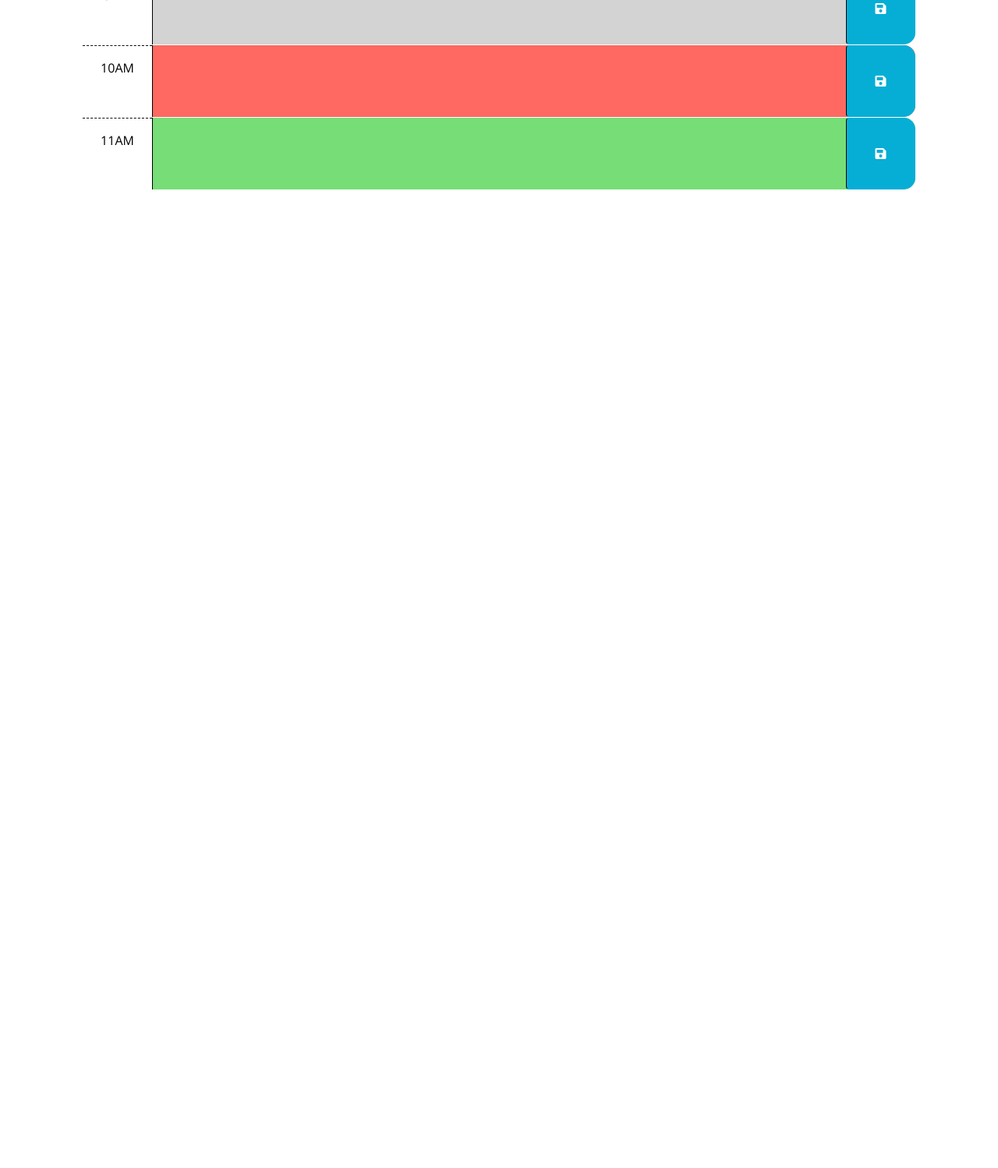
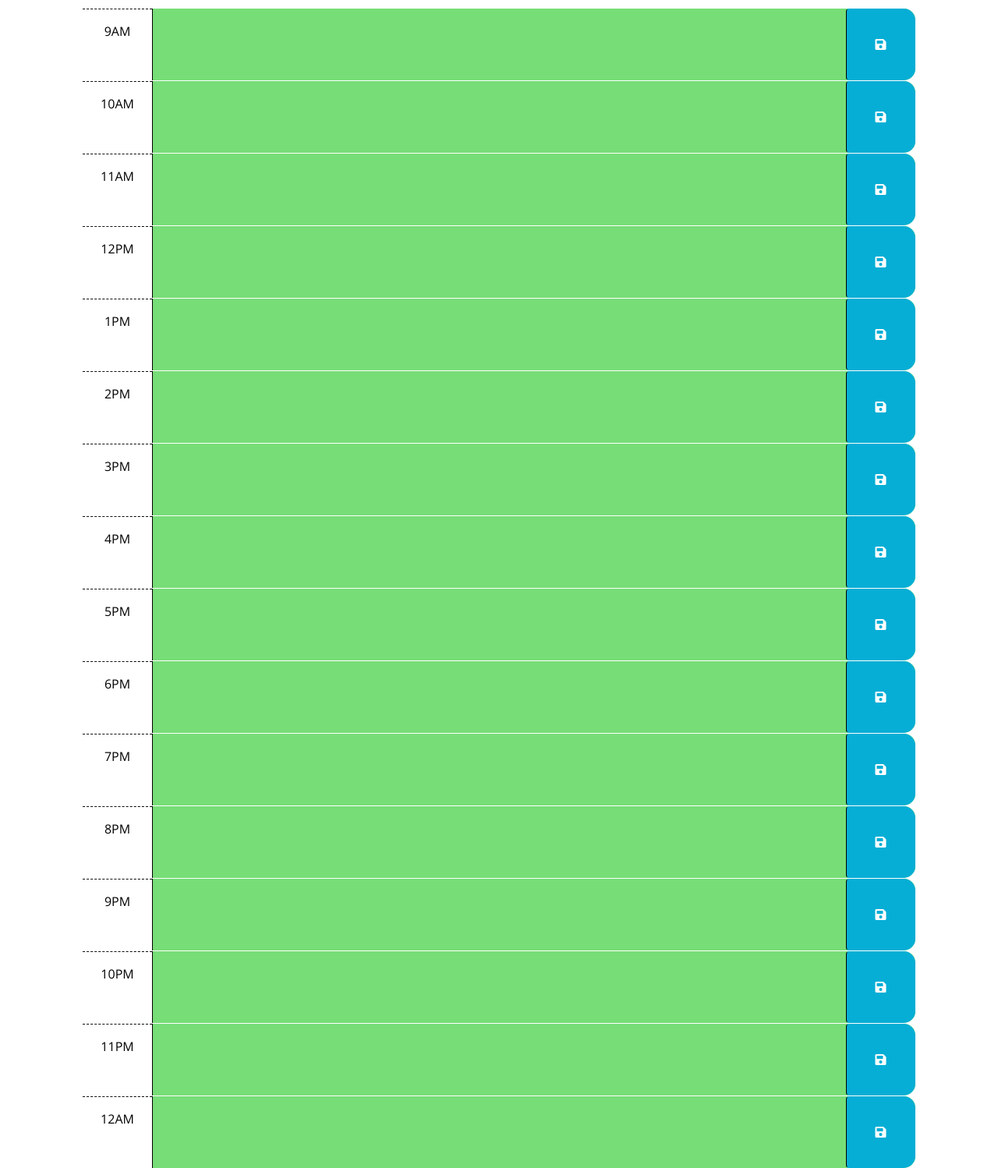
Before and after one commit to Sunderfire/work-day-planner-app, a plain HTML site: page index.html in a window 1280 px wide. Shown: the part 292-1790 px from the top of the page at 78% size. Before the commit the page ends 800 px from the top, so only its background shows below. Drawn offline with nearby package versions, Linux system fonts and the light colour scheme; files that its build step writes are made by us from their sources.

Commit message:
Altered HTML and JS code, day planner works as intended

```diff
--- a/assets/js/script.js
+++ b/assets/js/script.js
@@ -1,23 +1,33 @@
-// Wrap all code that interacts with the DOM in a call to jQuery to ensure that
-// the code isn't run until the browser has finished rendering all the elements
-// in the html.
 $(function () {
-    // TODO: Add a listener for click events on the save button. This code should
-    // use the id in the containing time-block as a key to save the user input in
-    // local storage. HINT: What does `this` reference in the click listener
-    // function? How can DOM traversal be used to get the "hour-x" id of the
-    // time-block containing the button that was clicked? How might the id be
-    // useful when saving the description in local storage?
-    //
-    // TODO: Add code to apply the past, present, or future class to each time
-    // block by comparing the id to the current hour. HINTS: How can the id
-    // attribute of each time-block be used to conditionally add or remove the
-    // past, present, and future classes? How can Day.js be used to get the
-    // current hour in 24-hour time?
-    //
-    // TODO: Add code to get any user input that was saved in localStorage and set
-    // the values of the corresponding textarea elements. HINT: How can the id
-    // attribute of each time-block be used to do this?
-    //
-    // TODO: Add code to display the current date in the header of the page.
-  });
+  // Save Button event listener
+  var saveButtonEl = $(".saveBtn");
+  saveButtonEl.on("click", function () {
+    var timeBlock = $(this).closest(".time-block").attr("id");
+    var userInput = $(this).siblings("textarea").val();
+    localStorage.setItem(timeBlock, userInput)
+  })
+
+  //Past, Present, Future class addition and removal
+  var currentTime = dayjs().hour()
+  $(".time-block").each(function () {
+    var timeId = $(this).attr("id");
+    if (parseInt(timeId) < currentTime) {
+      $(this).addClass("past").removeClass("present future");
+    } else if (parseInt(timeId) === currentTime) {
+      $(this).addClass("present").removeClass("past future");
+    } else {
+      $(this).addClass("future").removeClass("past present");
+    }
+  })
+
+  //Set time block text to saved user input
+  $(".time-block").each(function () {
+    var timeBlock = $(this).attr("id");
+    var userSavedInfo = localStorage.getItem(timeBlock);
+    $("textarea", this).val(userSavedInfo);
+  })
+
+  //Set current day in the header
+  var currentDay = dayjs().format("dddd, MMMM DD");
+  $("#currentDay").text(currentDay)
+});
--- a/index.html
+++ b/index.html
@@ -18,7 +18,7 @@
       href="https://fonts.googleapis.com/css?family=Open+Sans&display=swap"
       rel="stylesheet"
     />
-    <link rel="stylesheet" href="style.css" />
+    <link rel="stylesheet" href="./assets/css/style.css" />
     <title>Work Day Scheduler</title>
   </head>
 
@@ -29,18 +29,7 @@
       <p id="currentDay" class="lead"></p>
     </header>
     <div class="container-lg px-5">
-      <!-- Use class for "past", "present", and "future" to apply styles to the
-        time-block divs accordingly. The javascript will need to do this by
-        adding/removing these classes on each div by comparing the hour in the
-        id to the current hour. The html provided below is meant to be an example
-        demonstrating how the css provided can be leveraged to create the
-        desired layout and colors. The html below should be removed or updated
-        in the finished product. Remember to delete this comment once the
-        code is implemented.
-        -->
-
-      <!-- Example of a past time block. The "past" class adds a gray background color. -->
-      <div id="hour-9" class="row time-block past">
+      <div id=9 class="row time-block">
         <div class="col-2 col-md-1 hour text-center py-3">9AM</div>
         <textarea class="col-8 col-md-10 description" rows="3"> </textarea>
         <button class="btn saveBtn col-2 col-md-1" aria-label="save">
@@ -48,8 +37,7 @@
         </button>
       </div>
 
-      <!-- Example of a a present time block. The "present" class adds a red background color. -->
-      <div id="hour-10" class="row time-block present">
+      <div id=10 class="row time-block">
         <div class="col-2 col-md-1 hour text-center py-3">10AM</div>
         <textarea class="col-8 col-md-10 description" rows="3"> </textarea>
         <button class="btn saveBtn col-2 col-md-1" aria-label="save">
@@ -57,8 +45,7 @@
         </button>
       </div>
 
-      <!-- Example of a future time block. The "future" class adds a green background color. -->
-      <div id="hour-11" class="row time-block future">
+      <div id=11 class="row time-block">
         <div class="col-2 col-md-1 hour text-center py-3">11AM</div>
         <textarea class="col-8 col-md-10 description" rows="3"> </textarea>
         <button class="btn saveBtn col-2 col-md-1" aria-label="save">
@@ -66,13 +53,117 @@
         </button>
       </div>
 
-    <script src="https://code.jquery.com/jquery-3.4.1.min.js"></script>
+      <div id=12 class="row time-block">
+        <div class="col-2 col-md-1 hour text-center py-3">12PM</div>
+        <textarea class="col-8 col-md-10 description" rows="3"> </textarea>
+        <button class="btn saveBtn col-2 col-md-1" aria-label="save">
+          <i class="fas fa-save" aria-hidden="true"></i>
+        </button>
+      </div>
+
+      <div id=13 class="row time-block">
+        <div class="col-2 col-md-1 hour text-center py-3">1PM</div>
+        <textarea class="col-8 col-md-10 description" rows="3"> </textarea>
+        <button class="btn saveBtn col-2 col-md-1" aria-label="save">
+          <i class="fas fa-save" aria-hidden="true"></i>
+        </button>
+      </div>
+
+      <div id=14 class="row time-block">
+        <div class="col-2 col-md-1 hour text-center py-3">2PM</div>
+        <textarea class="col-8 col-md-10 description" rows="3"> </textarea>
+        <button class="btn saveBtn col-2 col-md-1" aria-label="save">
+          <i class="fas fa-save" aria-hidden="true"></i>
+        </button>
+      </div>
+
+      <div id=15 class="row time-block">
+        <div class="col-2 col-md-1 hour text-center py-3">3PM</div>
+        <textarea class="col-8 col-md-10 description" rows="3"> </textarea>
+        <button class="btn saveBtn col-2 col-md-1" aria-label="save">
+          <i class="fas fa-save" aria-hidden="true"></i>
+        </button>
+      </div>
+
+      <div id=16 class="row time-block">
+        <div class="col-2 col-md-1 hour text-center py-3">4PM</div>
+        <textarea class="col-8 col-md-10 description" rows="3"> </textarea>
+        <button class="btn saveBtn col-2 col-md-1" aria-label="save">
+          <i class="fas fa-save" aria-hidden="true"></i>
+        </button>
+      </div>
+
+      <div id=17 class="row time-block">
+        <div class="col-2 col-md-1 hour text-center py-3">5PM</div>
+        <textarea class="col-8 col-md-10 description" rows="3"> </textarea>
+        <button class="btn saveBtn col-2 col-md-1" aria-label="save">
+          <i class="fas fa-save" aria-hidden="true"></i>
+        </button>
+      </div>
+
+      <div id=18 class="row time-block">
+        <div class="col-2 col-md-1 hour text-center py-3">6PM</div>
+        <textarea class="col-8 col-md-10 description" rows="3"> </textarea>
+        <button class="btn saveBtn col-2 col-md-1" aria-label="save">
+          <i class="fas fa-save" aria-hidden="true"></i>
+        </button>
+      </div>
+
+      <div id=19 class="row time-block">
+        <div class="col-2 col-md-1 hour text-center py-3">7PM</div>
+        <textarea class="col-8 col-md-10 description" rows="3"> </textarea>
+        <button class="btn saveBtn col-2 col-md-1" aria-label="save">
+          <i class="fas fa-save" aria-hidden="true"></i>
+        </button>
+      </div>
+
+      <div id=20 class="row time-block">
+        <div class="col-2 col-md-1 hour text-center py-3">8PM</div>
+        <textarea class="col-8 col-md-10 description" rows="3"> </textarea>
+        <button class="btn saveBtn col-2 col-md-1" aria-label="save">
+          <i class="fas fa-save" aria-hidden="true"></i>
+        </button>
+      </div>
+
+      <div id=21 class="row time-block">
+        <div class="col-2 col-md-1 hour text-center py-3">9PM</div>
+        <textarea class="col-8 col-md-10 description" rows="3"> </textarea>
+        <button class="btn saveBtn col-2 col-md-1" aria-label="save">
+          <i class="fas fa-save" aria-hidden="true"></i>
+        </button>
+      </div>
+
+      <div id=22 class="row time-block">
+        <div class="col-2 col-md-1 hour text-center py-3">10PM</div>
+        <textarea class="col-8 col-md-10 description" rows="3"> </textarea>
+        <button class="btn saveBtn col-2 col-md-1" aria-label="save">
+          <i class="fas fa-save" aria-hidden="true"></i>
+        </button>
+      </div>
+
+      <div id=23 class="row time-block">
+        <div class="col-2 col-md-1 hour text-center py-3">11PM</div>
+        <textarea class="col-8 col-md-10 description" rows="3"> </textarea>
+        <button class="btn saveBtn col-2 col-md-1" aria-label="save">
+          <i class="fas fa-save" aria-hidden="true"></i>
+        </button>
+      </div>
+
+      <div id=24 class="row time-block">
+        <div class="col-2 col-md-1 hour text-center py-3">12AM</div>
+        <textarea class="col-8 col-md-10 description" rows="3"> </textarea>
+        <button class="btn saveBtn col-2 col-md-1" aria-label="save">
+          <i class="fas fa-save" aria-hidden="true"></i>
+        </button>
+      </div>
+
+      <script src="https://code.jquery.com/jquery-3.4.1.min.js"></script>
     <script
       src="https://cdn.jsdelivr.net/npm/dayjs@1.11.3/dayjs.min.js"
       integrity="sha256-iu/zLUB+QgISXBLCW/mcDi/rnf4m4uEDO0wauy76x7U="
       crossorigin="anonymous"
     ></script>
 
-    <script src="script.js"></script>
+    <script src="./assets/js/script.js"></script>
   </body>
 </html>
```
Also changed, not shown: 1 other file.
